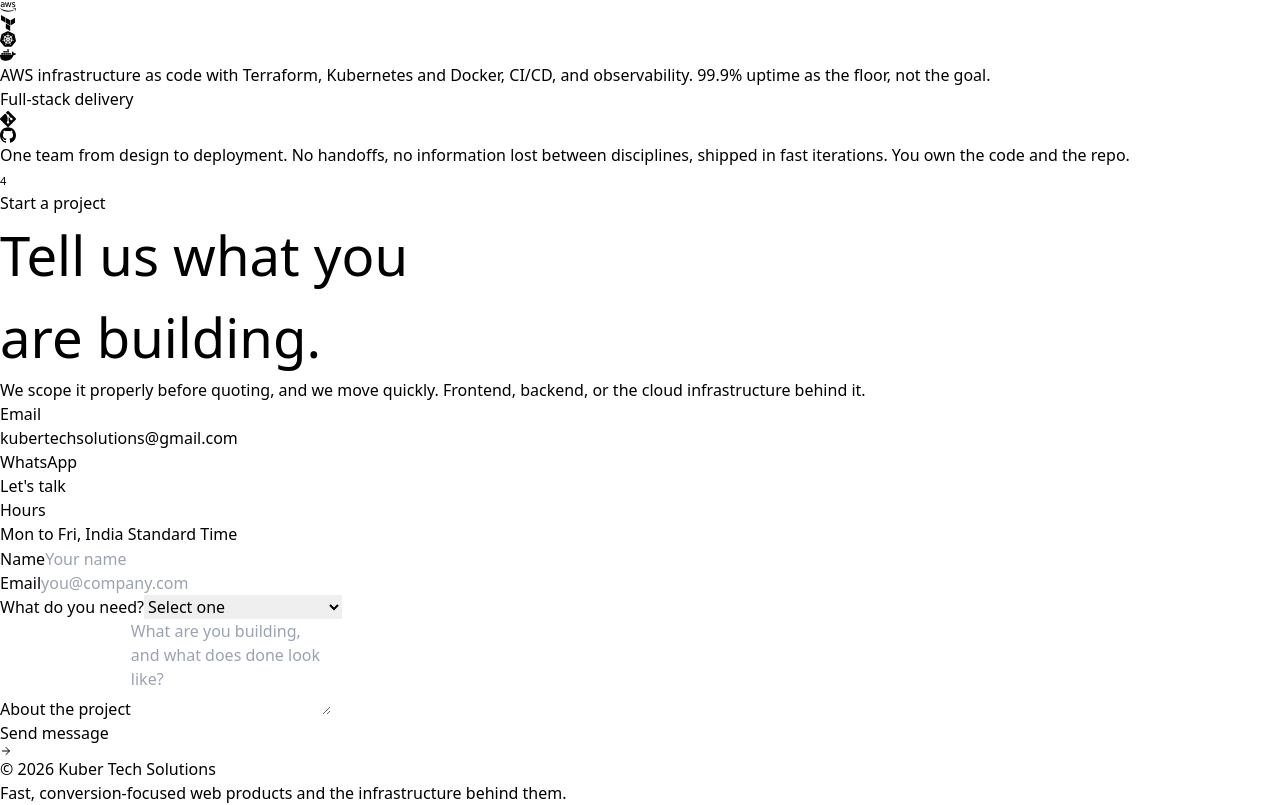
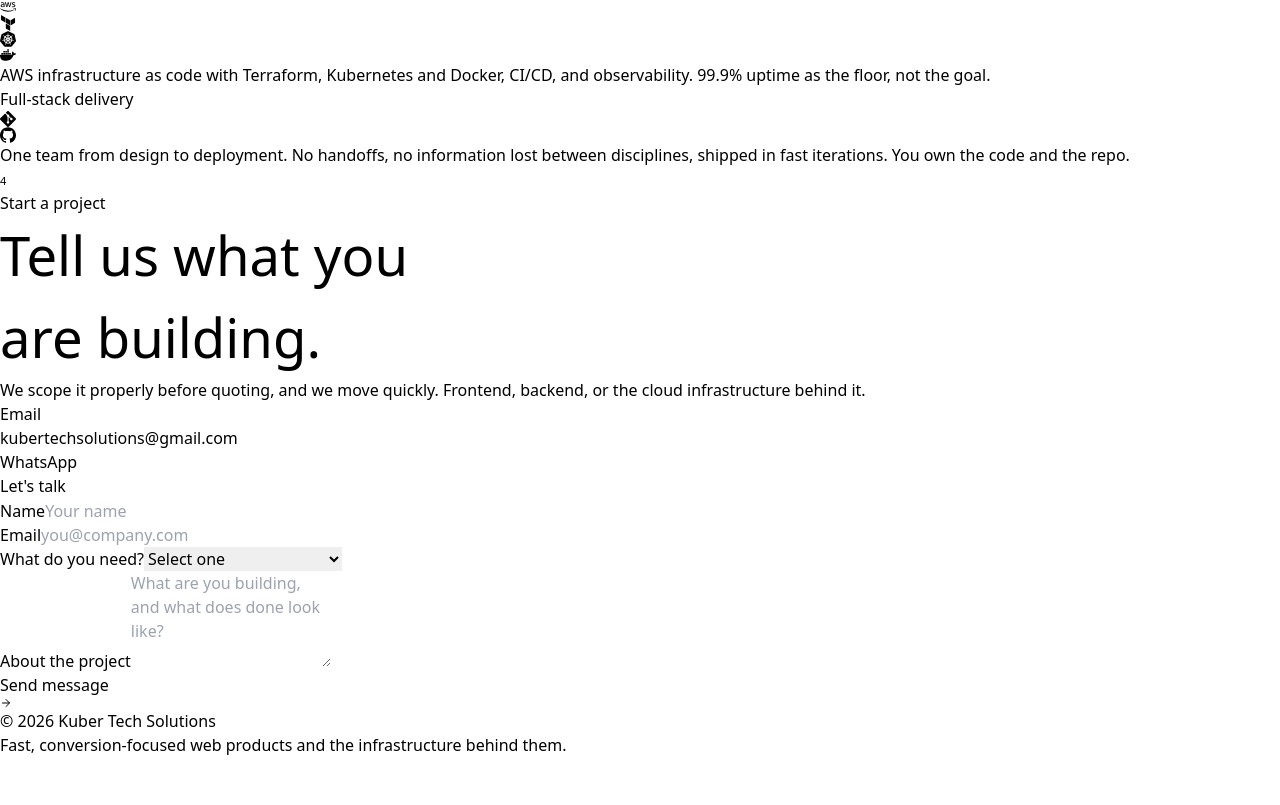
Before and after one commit to thevineet88/kubertech, a React (Vite) app: page / in a window 1280 px wide. Shown: the part 9613-10418 px from the top of the page. After the commit the page ends 10370 px from the top, so only its background shows below. Built offline with nearby package versions, Linux system fonts and the light colour scheme.

Commit message:
Site improvements

```diff
--- a/src/components/ContactSection.tsx
+++ b/src/components/ContactSection.tsx
@@ -98,15 +98,6 @@ export default function ContactSection() {
                 >
                   Let's talk
                 </a>
-              </div>
-
-              <div>
-                <p className="text-[12px] uppercase tracking-wider text-white/40 mb-1">
-                  Hours
-                </p>
-                <p className="text-[15px] text-white/80">
-                  Mon to Fri, India Standard Time
-                </p>
               </div>
             </div>
           </ScrollReveal>
```
